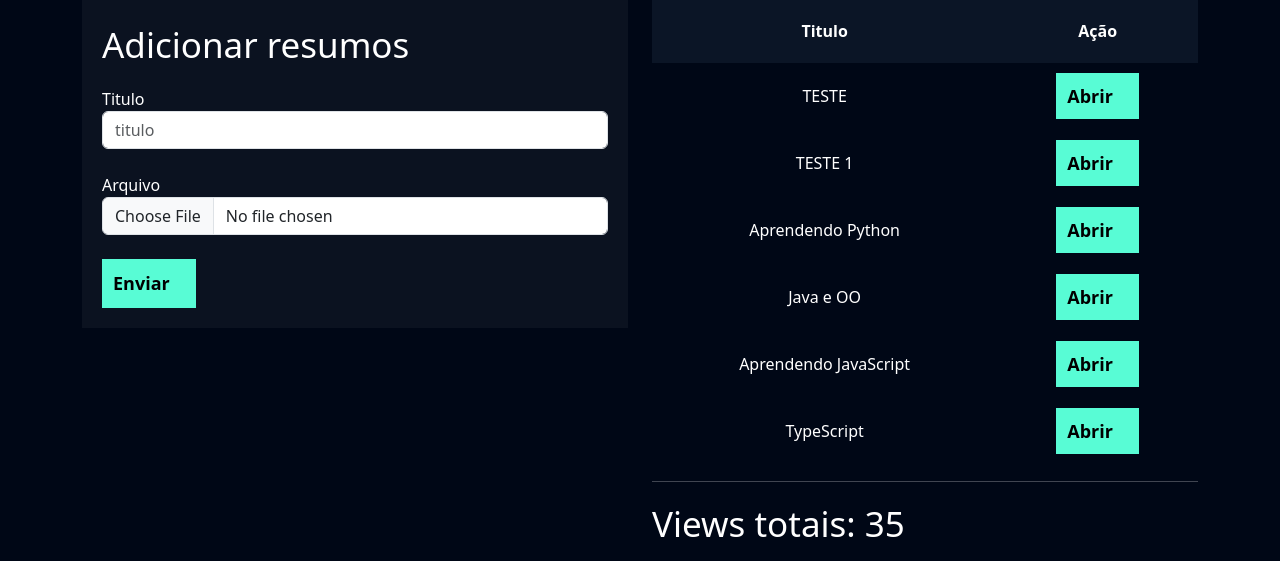
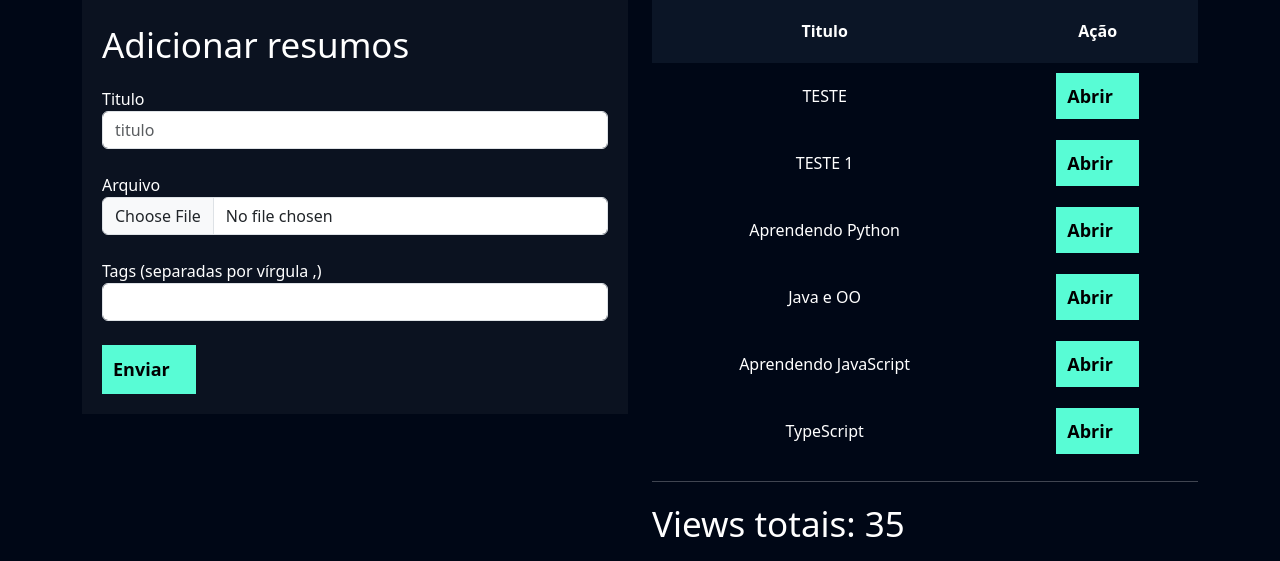
Before and after one commit to pedroarigoni/study, a Django app: page /apostilas/adicionar_apostilas/ in a window 1280 px wide. Shown: the part 158-719 px from the top of the page. Run offline with Django 5.2, Linux system fonts and the light colour scheme; a user stored in the database is signed in; data comes from the database, SQL or seed files in the repository.

Commit message:
Criação input tags

```diff
--- a/apostilas/templates/adicionar_apostilas.html
+++ b/apostilas/templates/adicionar_apostilas.html
@@ -36,6 +36,9 @@
  <label>Arquivo</label>
  <input type="file" name="arquivo" class="form-control">
  <br>
+ <label>Tags (separadas por vírgula ,)</label>
+ <input type="text" name="tags" class="form-control">
+ <br>
  <input type="submit" class="btn-cadastro" value="Enviar">
  </form>
  </div>
```
